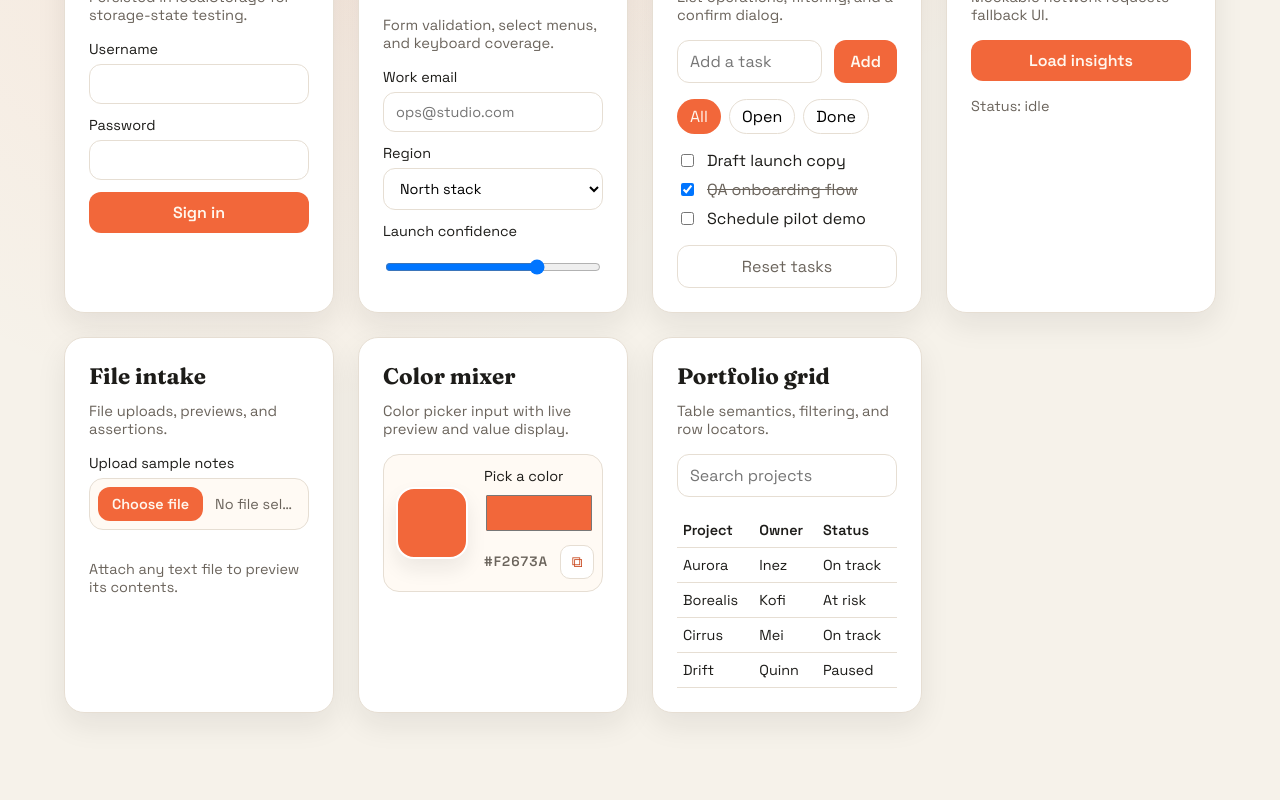
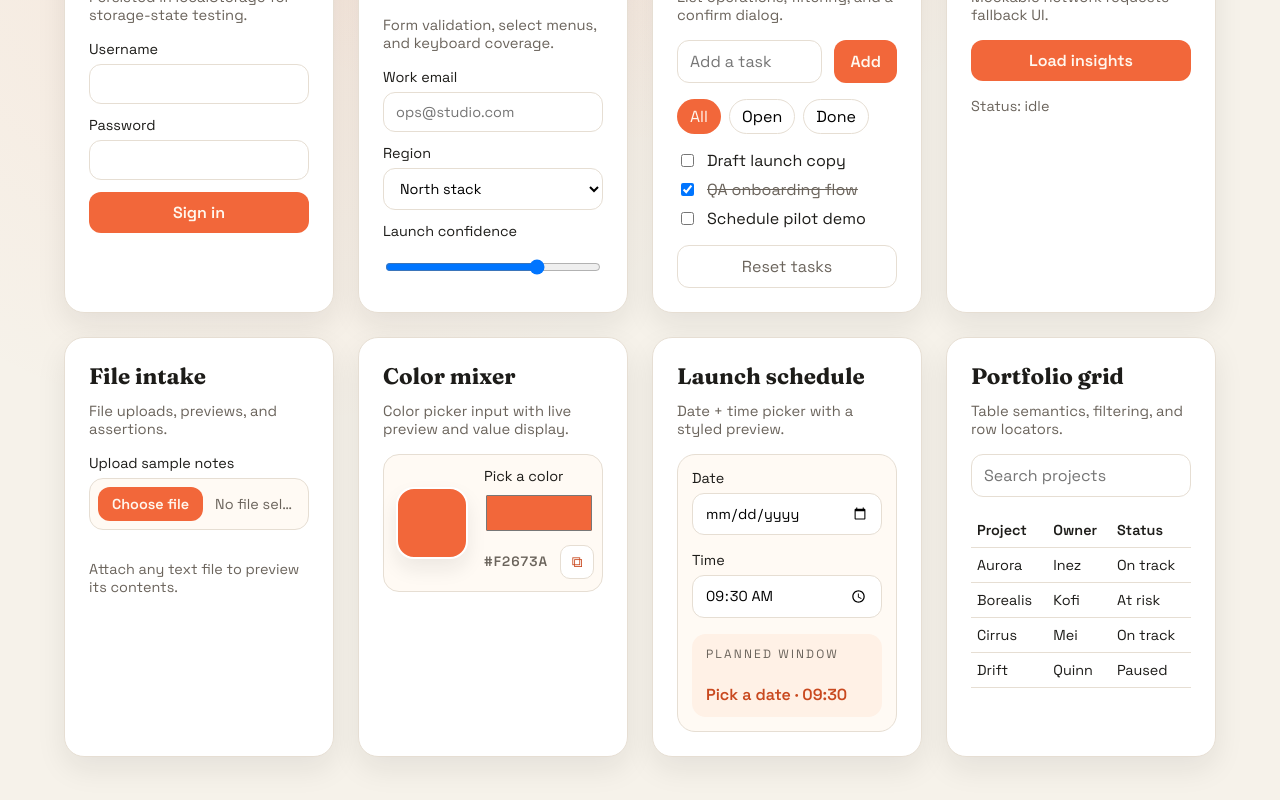
Before and after one commit to marcbey/playwright-test, a React (Vite) app: page / in a window 1280 px wide. Shown: the part 522-1322 px from the top of the page. Before the commit the page ends 1299 px from the top, so only its background shows below. Built offline with nearby package versions, Linux system fonts and the light colour scheme.

Commit message:
feat: add launch schedule date/time picker

```diff
--- a/src/App.jsx
+++ b/src/App.jsx
@@ -50,6 +50,8 @@ export default function App() {
   const [region, setRegion] = useState('north');
   const [accentColor, setAccentColor] = useState('#f2673a');
   const [copyStatus, setCopyStatus] = useState('idle');
+  const [meetingDate, setMeetingDate] = useState('');
+  const [meetingTime, setMeetingTime] = useState('09:30');
 
   useEffect(() => {
     const interval = window.setInterval(() => {
@@ -440,6 +442,37 @@ export default function App() {
           </div>
         </section>
 
+        <section className="card" aria-labelledby="schedule-title">
+          <div className="card-header">
+            <h2 id="schedule-title">Launch schedule</h2>
+            <p>Date + time picker with a styled preview.</p>
+          </div>
+          <div className="datetime-panel">
+            <label className="field">
+              Date
+              <input
+                type="date"
+                value={meetingDate}
+                onChange={(event) => setMeetingDate(event.target.value)}
+              />
+            </label>
+            <label className="field">
+              Time
+              <input
+                type="time"
+                value={meetingTime}
+                onChange={(event) => setMeetingTime(event.target.value)}
+              />
+            </label>
+            <div className="datetime-preview" aria-live="polite">
+              <span className="eyebrow">Planned window</span>
+              <strong>
+                {meetingDate ? meetingDate : 'Pick a date'} · {meetingTime}
+              </strong>
+            </div>
+          </div>
+        </section>
+
         <section className="card" aria-labelledby="table-title">
           <div className="card-header">
             <h2 id="table-title">Portfolio grid</h2>
--- a/src/styles.css
+++ b/src/styles.css
@@ -413,6 +413,31 @@ button.ghost {
   flex-wrap: nowrap;
 }
 
+.datetime-panel {
+  display: grid;
+  gap: 16px;
+  padding: 14px;
+  border-radius: 18px;
+  border: 1px solid var(--stroke);
+  background: #fffaf4;
+}
+
+.datetime-panel input[type='date'],
+.datetime-panel input[type='time'] {
+  background: #fff;
+  border-radius: 12px;
+  padding: 10px 12px;
+}
+
+.datetime-preview {
+  display: grid;
+  gap: 6px;
+  padding: 12px 14px;
+  border-radius: 14px;
+  background: #fff1e6;
+  color: var(--accent-deep);
+}
+
 
 .icon-button {
   width: 34px;
```
